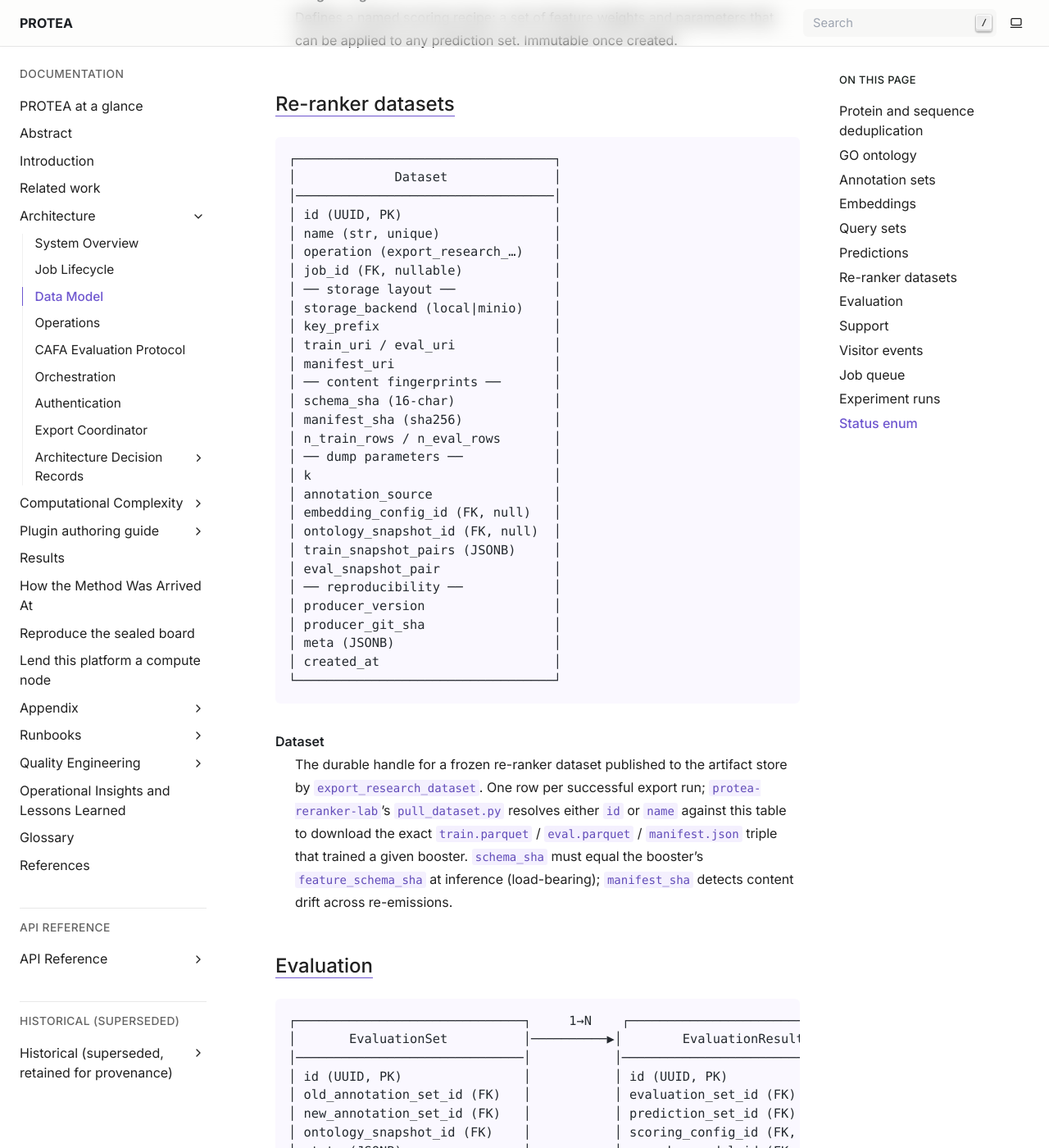
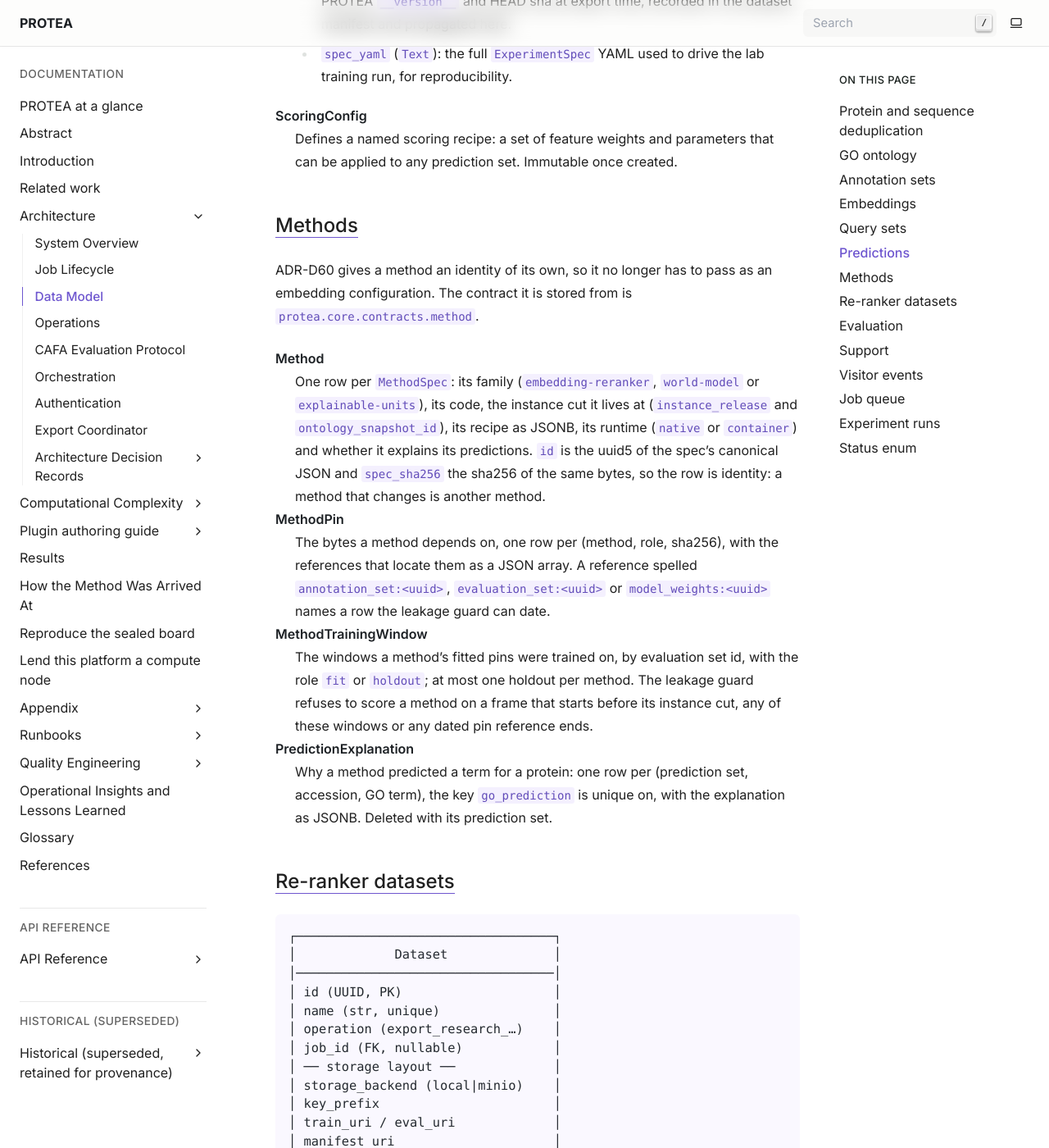
Before and after one commit to frapercan/PROTEA, a Sphinx documentation site: the page built from docs/source/architecture/data_model.rst, in a window 1280 px wide and 1400 px high, scrolled down 7551 px. Shown: the whole window at 82% size. Built offline with Sphinx 7.4.7, drawn with Linux system fonts in a browser that asks for light colours; some of the changed text lies outside the part shown.

Commit message:
El modelo de datos de la documentacion recoge las tablas de metodo
docs/source/architecture/data_model.rst seguia dibujando prediction_set con
embedding_config_id como clave foranea obligatoria y sin method_id, y no
nombraba las cuatro tablas nuevas. El diagrama marca la configuracion como
anulable y anade method_id; una seccion Methods describe method, method_pin,
method_training_window y prediction_explanation, y el texto de PredictionSet
explica la restriccion que exige uno de los dos productores.

```diff
--- a/docs/source/architecture/data_model.rst
+++ b/docs/source/architecture/data_model.rst
@@ -202,15 +202,15 @@ Predictions
    │        PredictionSet         │──────────▶│          GOPrediction             │
    │──────────────────────────────│           │───────────────────────────────────│
    │ id (UUID, PK)                │           │ id (PK)                           │
-   │ embedding_config_id (FK)     │           │ prediction_set_id (FK)            │
-   │ annotation_set_id (FK)       │           │ protein_accession (query)         │
-   │ ontology_snapshot_id (FK)    │           │ go_term_id (FK)                   │
-   │ query_set_id (FK, nullable)  │           │ distance (cosine/L2)              │
-   │ limit_per_entry              │           │ ref_protein_accession             │
-   │ distance_threshold           │           │ qualifier, evidence_code          │
-   │ created_at                   │           │ ── alignment (NW) ──              │
-   └──────────────────────────────┘           │ identity_nw, similarity_nw        │
-                                              │ alignment_score_nw                │
+   │ embedding_config_id (FK,null)│           │ prediction_set_id (FK)            │
+   │ method_id (FK, null)         │           │ protein_accession (query)         │
+   │ annotation_set_id (FK)       │           │ go_term_id (FK)                   │
+   │ ontology_snapshot_id (FK)    │           │ distance (cosine/L2)              │
+   │ query_set_id (FK, nullable)  │           │ ref_protein_accession             │
+   │ limit_per_entry              │           │ qualifier, evidence_code          │
+   │ distance_threshold           │           │ ── alignment (NW) ──              │
+   │ created_at                   │           │ identity_nw, similarity_nw        │
+   └──────────────────────────────┘           │ alignment_score_nw                │
                                               │ gaps_pct_nw, alignment_length_nw  │
                                               │ ── alignment (SW) ──              │
                                               │ identity_sw, similarity_sw        │
@@ -231,6 +231,11 @@ Predictions
    Groups all GO predictions for one run of ``predict_go_terms``. References the
    ``EmbeddingConfig``, ``AnnotationSet``, and ``OntologySnapshot`` used.
    Optionally linked to a ``QuerySet`` when predictions were run from a FASTA upload.
+   A set produced by a method with a row of its own (ADR-D60) names it in
+   ``method_id``. ``embedding_config_id`` is NULL for a method that is not a vote
+   over one embedding, and ``ck_prediction_set_has_a_producer`` requires one of
+   the two; every set written before the method tables has a configuration and
+   no method.
 
 **GOPrediction**
    One row per (query protein, GO term, reference protein) triple. The alignment and
@@ -291,6 +296,39 @@ Predictions
 **ScoringConfig**
    Defines a named scoring recipe: a set of feature weights and parameters
    that can be applied to any prediction set. Immutable once created.
+
+Methods
+-------
+
+ADR-D60 gives a method an identity of its own, so it no longer has to pass as
+an embedding configuration. The contract it is stored from is
+``protea.core.contracts.method``.
+
+**Method**
+   One row per ``MethodSpec``: its family (``embedding-reranker``,
+   ``world-model`` or ``explainable-units``), its code, the instance cut it
+   lives at (``instance_release`` and ``ontology_snapshot_id``), its recipe as
+   JSONB, its runtime (``native`` or ``container``) and whether it explains its
+   predictions. ``id`` is the uuid5 of the spec's canonical JSON and
+   ``spec_sha256`` the sha256 of the same bytes, so the row is identity: a
+   method that changes is another method.
+
+**MethodPin**
+   The bytes a method depends on, one row per (method, role, sha256), with the
+   references that locate them as a JSON array. A reference spelled
+   ``annotation_set:<uuid>``, ``evaluation_set:<uuid>`` or
+   ``model_weights:<uuid>`` names a row the leakage guard can date.
+
+**MethodTrainingWindow**
+   The windows a method's fitted pins were trained on, by evaluation set id,
+   with the role ``fit`` or ``holdout``; at most one holdout per method. The
+   leakage guard refuses to score a method on a frame that starts before its
+   instance cut, any of these windows or any dated pin reference ends.
+
+**PredictionExplanation**
+   Why a method predicted a term for a protein: one row per (prediction set,
+   accession, GO term), the key ``go_prediction`` is unique on, with the
+   explanation as JSONB. Deleted with its prediction set.
 
 Re-ranker datasets
 ------------------
```
